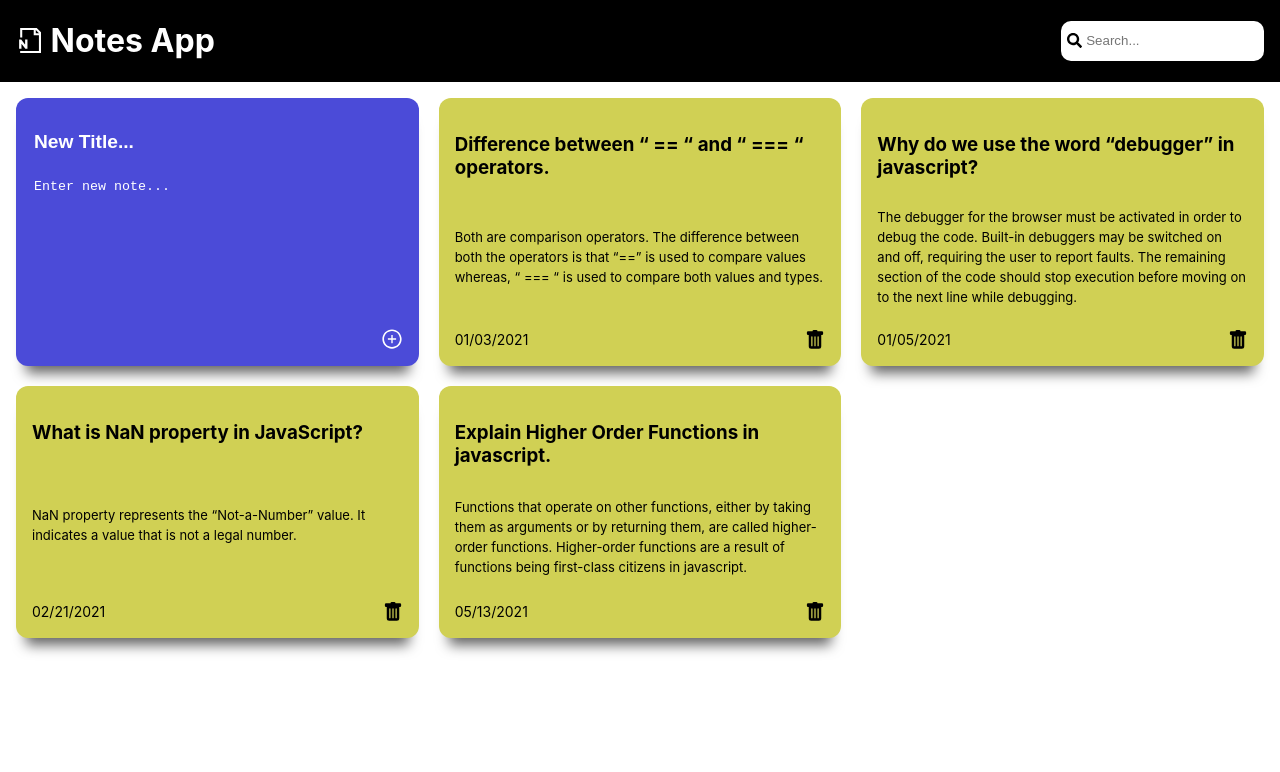
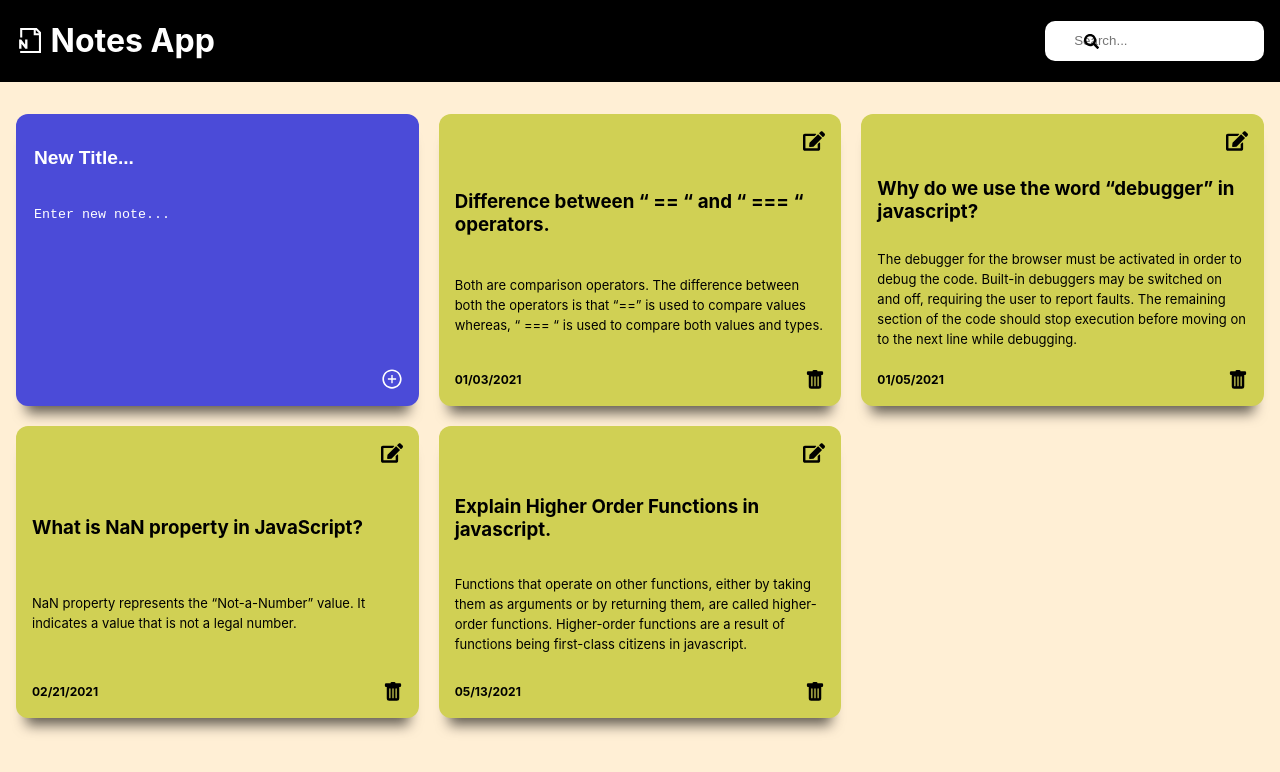
Before and after one commit to earuiz1/notes-app-demo, a React (Create React App) app: page / in a window 1280 px wide. Shown: the top 772 px of the page. Built offline with nearby package versions, Linux system fonts and the light colour scheme.

Commit message:
Edit feature and its logic it's now working but it lacks validation.

```diff
--- a/src/App.js
+++ b/src/App.js
@@ -32,7 +32,7 @@ const dummy_notes = [
 
 function App() {
   const [note, setNote] = useState(dummy_notes);
-  const [searchedWord, setSearchedWord] = useState('');
+  const [searchedWord, setSearchedWord] = useState("");
 
   const savedData = (data) => {
     //console.log('App.js',data);
@@ -44,26 +44,35 @@ function App() {
   const deleteNote = (noteID) => {
     //console.log('In App.js', noteID);
     const filteredNotes = note.filter((n) => n.id !== noteID);
-
     setNote(filteredNotes);
-
-    //console.log(note);
   };
 
   const searchNote = (searchedNote) => {
-      console.log('In App.js',searchedNote);
-      setSearchedWord(searchedNote);
-  }
+    console.log("In App.js", searchedNote);
+    setSearchedWord(searchedNote);
+  };
 
+  const editedNote = (editedNoteData) => {
+    const updatedNotesArray = note.map((n) => {
+      if (n.id === editedNoteData.id) {
+        return editedNoteData;
+      }
+
+      return n;
+    });
+
+    setNote(updatedNotesArray);
+  };
   return (
     <React.Fragment>
-      <Nav onSearchNote={searchNote}/>
+      <Nav onSearchNote={searchNote} />
       <div className="container">
         <NotesList
           notes={note}
           onSaveData={savedData}
           onDeleteNote={deleteNote}
-          searchedWord={searchedWord}
+          searchedWord={searchedWord.toLowerCase()}
+          onEdited={editedNote}
         />
       </div>
     </React.Fragment>
--- a/src/components/Nav/Nav.css
+++ b/src/components/Nav/Nav.css
@@ -4,7 +4,7 @@
     justify-content: space-between;
     background-color: black;
     padding: 0 1rem 0 1rem;
-    margin-bottom: 1rem;
+    margin-bottom: 2rem;
 
 }
 .nav-header{
--- a/src/components/Nav/SearchBar.css
+++ b/src/components/Nav/SearchBar.css
@@ -1,12 +1,15 @@
+.search-bar{
+    position: relative;
+}
+
 .search-bar input{
-    padding: 0.8rem;
+    padding: 0.8rem 0.8rem 0.8rem 1.8rem;
     border-radius: 10px;
     border: none;
-    text-indent: 12px;
 }
 
 .search-bar svg{
     position: absolute;
-    margin-top: 12px;
-    margin-left: 6px;
+    top: 13px;
+    right: 165px;
 }
--- a/src/components/NewNote/NewNote.css
+++ b/src/components/NewNote/NewNote.css
@@ -34,7 +34,6 @@
     border: none;
     resize: none;
     width: 100%;
-    word-break: break-all;
 }
 
 .new-note-body textarea::placeholder{
--- a/src/components/Note.css
+++ b/src/components/Note.css
@@ -2,7 +2,7 @@
     display: flex;
     flex-direction: column;
     background-color: rgb(208, 208, 84);
-    min-height: 220px;
+    min-height: 260px;
     padding: 1rem;
     border-radius: 12px;
     justify-content: space-between;
@@ -10,6 +10,15 @@
     box-shadow: 0px 17px 13px -10px rgba(0,0,0,0.61);
 }
 
+.note-corner-icon{
+    display: flex;
+    justify-content: flex-end;
+}
+.note-title{
+    display:flex;
+    align-items: center;
+    justify-content: space-between;
+}
 .note-body span{
     font-size: 13px;
 }
@@ -22,9 +31,47 @@
 }
 
 .note-footer span{
-    font-size: 14px;
+    font-size: 12px;
+    font-weight: bold;
 }
 
-.note-footer svg{
+
+.note-title input{
+    background-color: rgb(208, 208, 84);
+    border: none;
+    width: 100%;
+    padding: 1rem 0 1rem 0rem;
+    font-size:19px;
+    font-weight: bold;
+}
+
+.note-title input::placeholder{
+    font-weight: bold;
+}
+
+.note-title input:focus{
+    outline: none;
+}
+
+
+.note-body textarea{
+    background-color: rgb(208, 208, 84);
+    border: none;
+    resize: none;
+    width: 100%;
+    font-size: 13px;
+}
+
+.note-body textarea:focus{
+  outline: none;
+}
+
+
+.note-footer-icon{
+    display: flex;
+    justify-content: flex-end;
+}
+
+.note-container svg{
     cursor: pointer;
 }
--- a/src/components/Note.js
+++ b/src/components/Note.js
@@ -1,17 +1,73 @@
-import React from 'react';
-import './Note.css';
+import React, { useState } from "react";
+import "./Note.css";
 
 import { BsFillTrashFill } from "react-icons/bs";
+import { FaEdit } from "react-icons/fa";
+import { IoSave } from "react-icons/io5";
+import { RiArrowGoBackFill } from "react-icons/ri";
 
 function Note(props) {
+  const [isClicked, setIsClicked] = useState(false);
+  const [editedTitle, setEditedTitle] = useState("");
+  const [editedBody, setEditedBody] = useState("");
 
-    const clickHandler = () => {
+  const editClickHandle = () => {
+    console.log("Clicked");
+    setIsClicked(true);
+  };
+
+  const deleteClickHandler = () => {
     //console.log(props.id);
     props.onSavedID(props.id);
+  };
+
+  const changeTitle = (event) => {
+    console.log("Title Edited");
+    setEditedTitle(event.target.value);
+  };
+
+  const changeBody = (event) => {
+    console.log("Body Edited");
+    setEditedBody(event.target.value);
+  };
+
+  const saveClickHandle = () => {
+    if (editedTitle.trim().length > 0 && editedBody.trim().length > 0) {
+      const editedNoteData = {
+        id: props.id,
+        title: editedTitle,
+        text: editedBody,
+        date: new Date().toLocaleString(),
+      };
+
+      props.onEdited(editedNoteData);
+
+      setIsClicked(false);
+
+      //Clear input values using two-way b
+      setEditedTitle("");
+      setEditedBody("");
     }
 
+    console.log("Empty field!");
+  };
+
+  const goBackHandler = () => {
+    console.log("clicked");
+    setIsClicked(false);
+
+    //Clear input values using two-way b
+    setEditedTitle("");
+    setEditedBody("");
+  };
+
   return (
+    <div>
+      {isClicked === false && (
         <div className="note-container">
+          <div className="note-corner-icon">
+            <FaEdit size={22} onClick={editClickHandle} />
+          </div>
           <div className="note-title">
             <h3>{props.title}</h3>
           </div>
@@ -20,10 +76,40 @@ function Note(props) {
           </div>
           <div className="note-footer">
             <span>{props.date}</span>
-            <BsFillTrashFill size = {20} onClick={clickHandler}/>
+            <BsFillTrashFill size={20} onClick={deleteClickHandler} />
           </div>
         </div>
-  )
+      )}
+      {isClicked === true && (
+        <div className="note-container">
+          <div className="note-corner-icon">
+            <IoSave size={22} onClick={saveClickHandle} />
+          </div>
+          <div className="note-title">
+            <input
+              type="text"
+              onChange={changeTitle}
+              placeholder="Edit Title..."
+              value={editedTitle}
+              autoFocus
+            />
+          </div>
+          <div className="note-body">
+            <textarea
+              rows="8"
+              cols="28"
+              onChange={changeBody}
+              placeholder="Edit Body..."
+              value={editedBody}
+            />
+            <div className="note-footer-icon">
+              <RiArrowGoBackFill size={24} onClick={goBackHandler} />
+            </div>
+          </div>
+        </div>
+      )}
+    </div>
+  );
 }
 
 export default Note;
--- a/src/components/NotesList.js
+++ b/src/components/NotesList.js
@@ -4,19 +4,34 @@ import NewNote from "./NewNote/NewNote";
 import "./NotesList.css";
 
 function NotesList(props) {
-
   const savedData = (data) => {
     props.onSaveData(data);
-  }
+  };
 
-  const savedID = (saved_ID) => {
+  const savedID_Delete = (saved_ID) => {
     props.onDeleteNote(saved_ID);
-  }
+  };
+
+  const savedEditedValues = (editedNoteData) => {
+    props.onEdited(editedNoteData);
+  };
 
   return (
     <div className="notes-list-container">
-      <NewNote onSaveData={savedData}/>
-      {props.notes.filter((note) => note.title.toLowerCase().includes(props.searchedWord)).map((note) => <Note key={note.id} id={note.id} title={note.title} text={note.text} date={note.date} onSavedID={savedID}/>)}
+      <NewNote onSaveData={savedData} />
+      {props.notes
+        .filter((note) => note.title.toLowerCase().includes(props.searchedWord))
+        .map((note) => (
+          <Note
+            key={note.id}
+            id={note.id}
+            title={note.title}
+            text={note.text}
+            date={note.date}
+            onSavedID={savedID_Delete}
+            onEdited={savedEditedValues}
+          />
+        ))}
     </div>
   );
 }
--- a/src/index.css
+++ b/src/index.css
@@ -5,6 +5,7 @@ body {
     sans-serif;
   -webkit-font-smoothing: antialiased;
   -moz-osx-font-smoothing: grayscale;
+  background-color: papayawhip;
 }
 
 code {
```
Lines whose indentation alone changed are shown as unchanged.
